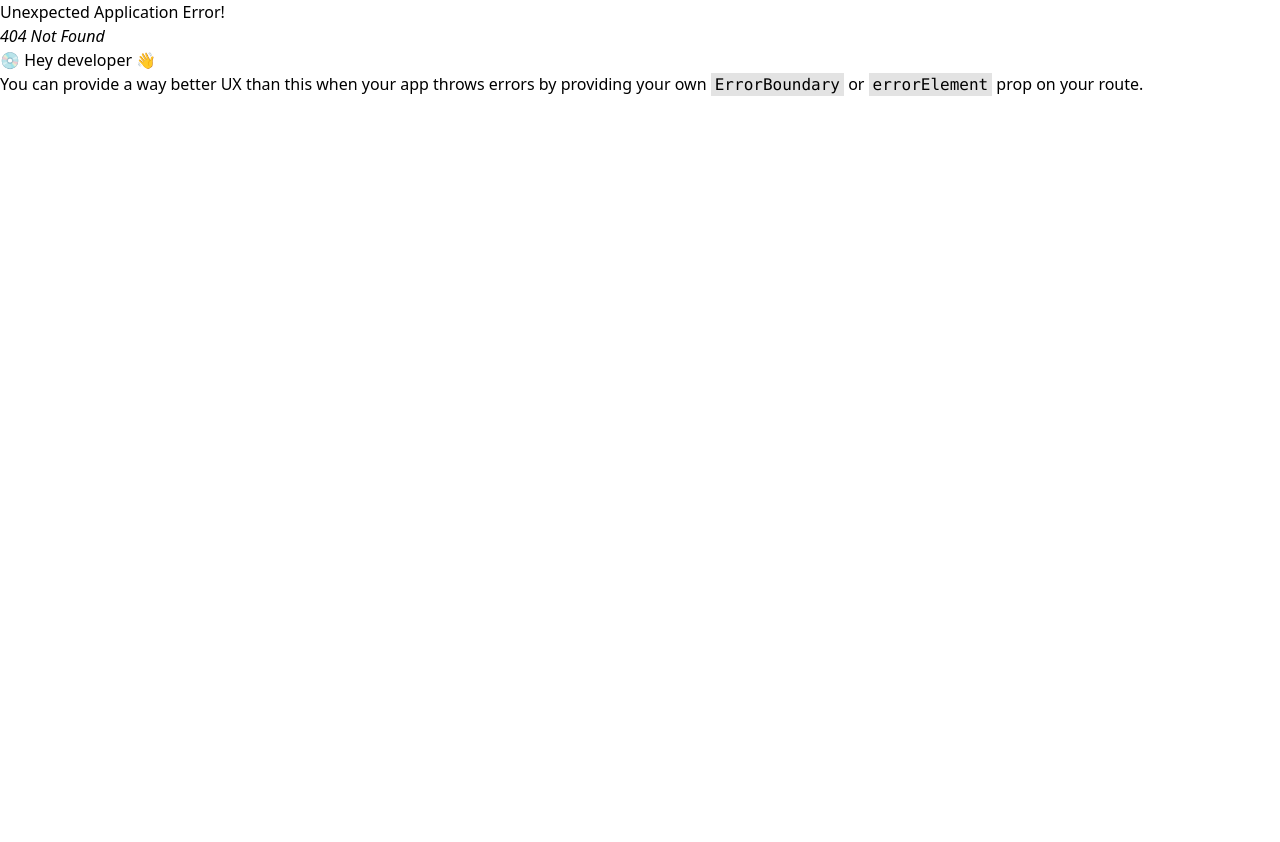
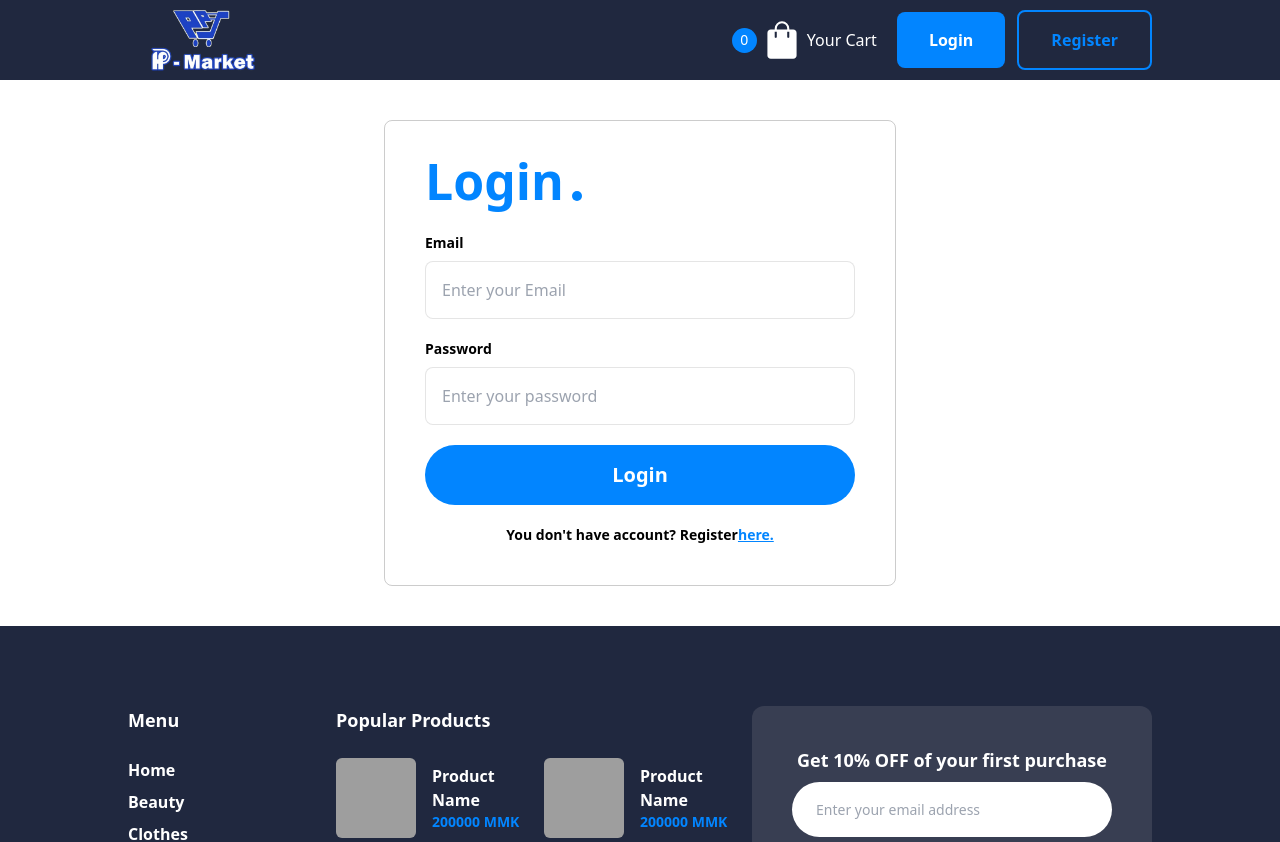
Before and after one commit to Minarkar22/e-commerce-react, a React (Vite) app: page /login in a window 1280 px wide. Before the commit this address had no page. Shown: the top 842 px of the page. Before the commit the page ends 800 px from the top, so only its background shows below. Built offline with nearby package versions, Linux system fonts and the light colour scheme; grey boxes are pictures that could not be loaded.

Commit message:
add Login feature and useContext

```diff
--- a/src/components/Navbar.jsx
+++ b/src/components/Navbar.jsx
@@ -1,8 +1,12 @@
 import {Link} from "react-router-dom";
 import Logo from "../assets/logo.png";
+import {useContext} from "react";
+import {AuthContext} from "../context/AuthContext.jsx";
 
 
 export default function Navbar() {
+    let {userData, setUserData} = useContext(AuthContext);
+    // console.log("userdata", userData);
     return (
         <div
             className="flex items-center justify-between xl:px-32 sm:px-5 px-2 bg-secondary"
@@ -37,9 +41,9 @@ export default function Navbar() {
                     <p>Your Cart</p>
                 </div>
 
-                <div className="md:flex hidden items-center gap-3">
+                { !userData ? (<div className="md:flex hidden items-center gap-3">
                     <Link
-                        to ="/login"
+                        to="/login"
                         className="px-8 py-4 font-bold rounded-lg bg-primary text-white"
                     >
                         Login
@@ -50,7 +54,22 @@ export default function Navbar() {
                     >
                         Register
                     </Link>
-                </div>
+                </div>) :
+                    (
+                        <>
+                            <div>
+                                <p className="text-white">{userData.name}</p>
+                            </div>
+                            <button className="px-4 py-4 font-bold rounded-lg bg-red-500 text-white"
+                            onClick={() => {localStorage.removeItem("token"); setUserData(null);}}>
+                                Logout
+                            </button>
+                        </>
+
+                    )
+
+
+                }
             </div>
         </div>
     )
--- /dev/null
+++ b/src/context/AuthContext.jsx
@@ -0,0 +1,44 @@
+
+//create AuthContext
+
+import {createContext, useEffect, useState} from "react";
+import axios from "axios";
+
+const AuthContext = createContext({})
+
+//create AuthContextProvider
+
+function AuthContextProvider({ children }) {
+    const [userData, setUserData] = useState(null);
+    const getUserInfo = async (token) => {
+        try{
+            let response = await axios.get("http://localhost:8000/api/user", {
+                headers: {
+                    Authorization: `Bearer ${token}`,
+                }
+            });
+            if(response.data[0]?.errors?.message === "Unauthenticated."){
+                setUserData(null)
+                localStorage.removeItem("token");
+                console.log("Error in Authentication");
+            } else{
+                setUserData(response.data);
+                // console.log("userdata",userData);
+            }
+
+        } catch(error){
+            console.log("Fetching user data error message",error);
+        }
+    }
+    useEffect(() => {
+        let token = localStorage.getItem("token");
+        if(token){
+            getUserInfo(token)
+        }
+    },[])
+    return (
+        <AuthContext.Provider value={{userData, getUserInfo, setUserData}}>{children}</AuthContext.Provider>
+    )
+}
+
+export {AuthContext, AuthContextProvider}
--- a/src/main.jsx
+++ b/src/main.jsx
@@ -5,11 +5,13 @@ import {
 } from "react-router-dom";
 import router from './route/index.jsx'
 import './index.css'
+import {AuthContextProvider} from "./context/AuthContext.jsx";
+
 
 
 
 createRoot(document.getElementById('root')).render(
-  <StrictMode>
+  <AuthContextProvider>
     <RouterProvider router={router}/>
-  </StrictMode>,
+  </AuthContextProvider>,
 )
--- /dev/null
+++ b/src/pages/Login.jsx
@@ -0,0 +1,78 @@
+import {Link, useNavigate} from "react-router-dom";
+import {useContext, useState} from "react";
+import axios from "axios";
+import {AuthContext} from "../context/AuthContext.jsx";
+
+
+
+export default function Login() {
+    let {getUserInfo} = useContext(AuthContext);
+    const [loginData, setLoginData] = useState({
+        email: "",
+        password: "",
+    });
+    const [errorMessage, setErrorMessage] = useState("");
+    const navigate = useNavigate();
+
+    const userLogin = async (e) => {
+        e.preventDefault();
+        try {
+            let response = await axios.post("http://localhost:8000/api/login", loginData, {});
+            if (response.status === 200) {
+                localStorage.setItem("token", response.data.token);
+                getUserInfo(response.data.token);
+                navigate("/");
+            };
+        } catch(error) {
+            console.log(error.response.data.errors);
+            setErrorMessage(error.response.data.errors);
+        }
+    }
+    return (
+        <div className="my-10 flex items-center">
+            <div
+                className="border-[1px] border-black/20 rounded-lg w-[40%] mx-auto py-[40px] px-[40px]"
+            >
+                <div className="flex items-end gap-2 mb-8">
+                    <h1 className="text-[50px] leading-[0.8] text-primary font-bold">
+                        Login
+                    </h1>
+                    <div className="w-[10px] h-[10px] bg-primary rounded-full"></div>
+                </div>
+                <form className="flex flex-col gap-5" onSubmit={userLogin}>
+                    <div className="flex flex-col">
+                        <label className="font-semibold text-sm">Email</label>
+                        <input
+                            className="outline-none px-4 focus:ring-0 border-[1px] border-black/10 py-4 rounded-lg focus:border-primary transition-all mt-2"
+                            type="text"
+                            placeholder="Enter your Email"
+                            value={loginData.email}
+                            onChange={(e) => setLoginData({...loginData, email: e.target.value})}
+                        />
+                        { errorMessage?.email && <p className="text-sm text-red-500 py-1">{errorMessage.email}</p>}
+                    </div>
+                    <div className="flex flex-col">
+                        <label className="font-semibold text-sm">Password</label>
+                        <input
+                            className="outline-none px-4 focus:ring-0 border-[1px] border-black/10 py-4 rounded-lg focus:border-primary transition-all mt-2"
+                            type="password"
+                            placeholder="Enter your password"
+                            value={loginData.password}
+                            onChange={(e) => setLoginData({...loginData, password: e.target.value})}
+                        />
+                    </div>
+                    <button
+                        type="submit"
+                        className="w-full py-4 text-white font-bold text-xl rounded-full bg-primary block"
+                    >
+                        Login
+                    </button>
+                    <p className="text-sm text-center font-semibold">
+                        You don't have account? Register
+                        <Link className="text-primary underline" to="/register">here.</Link>
+                    </p>
+                </form>
+            </div>
+        </div>
+    )
+}
--- a/src/pages/Register.jsx
+++ b/src/pages/Register.jsx
@@ -1,9 +1,11 @@
 import {Link, useNavigate} from "react-router-dom";
-import {useState} from "react";
+import {useContext, useState} from "react";
 import axios from "axios";
+import {AuthContext} from "../context/AuthContext.jsx";
 
 
 export default function Register() {
+    const {getUserInfo} = useContext(AuthContext);
     const [form, setForm] = useState({
         name : "",
         email : "",
@@ -23,8 +25,9 @@ export default function Register() {
          console.log(response);
          if (response.status === 201){
              const token = response.data.token;
-             console.log(token);
+             // console.log(token);
              localStorage.setItem("token", token);
+             getUserInfo(token)
              navigate("/");
          }
      } catch(e){
--- a/src/route/index.jsx
+++ b/src/route/index.jsx
@@ -3,6 +3,7 @@ import Layout from "../components/Layout.jsx";
 import Home from "../pages/Home.jsx";
 import ProductDetail from "../pages/ProductDetail.jsx";
 import Register from "../pages/Register.jsx";
+import Login from "../pages/Login.jsx";
 
 
 
@@ -22,6 +23,10 @@ const router = createBrowserRouter([
             {
                 path: "/register",
                 element: <Register />,
+            },
+            {
+                path: "/login",
+                element: <Login />,
             }
         ]
     },
```
